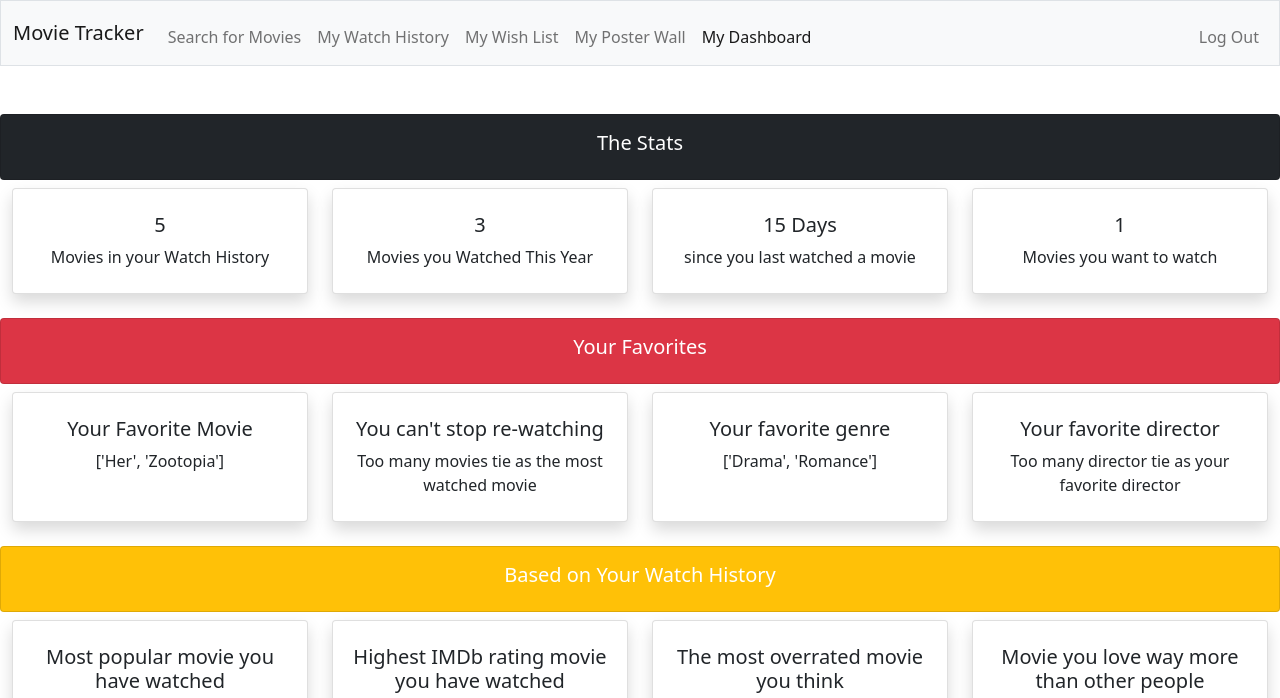
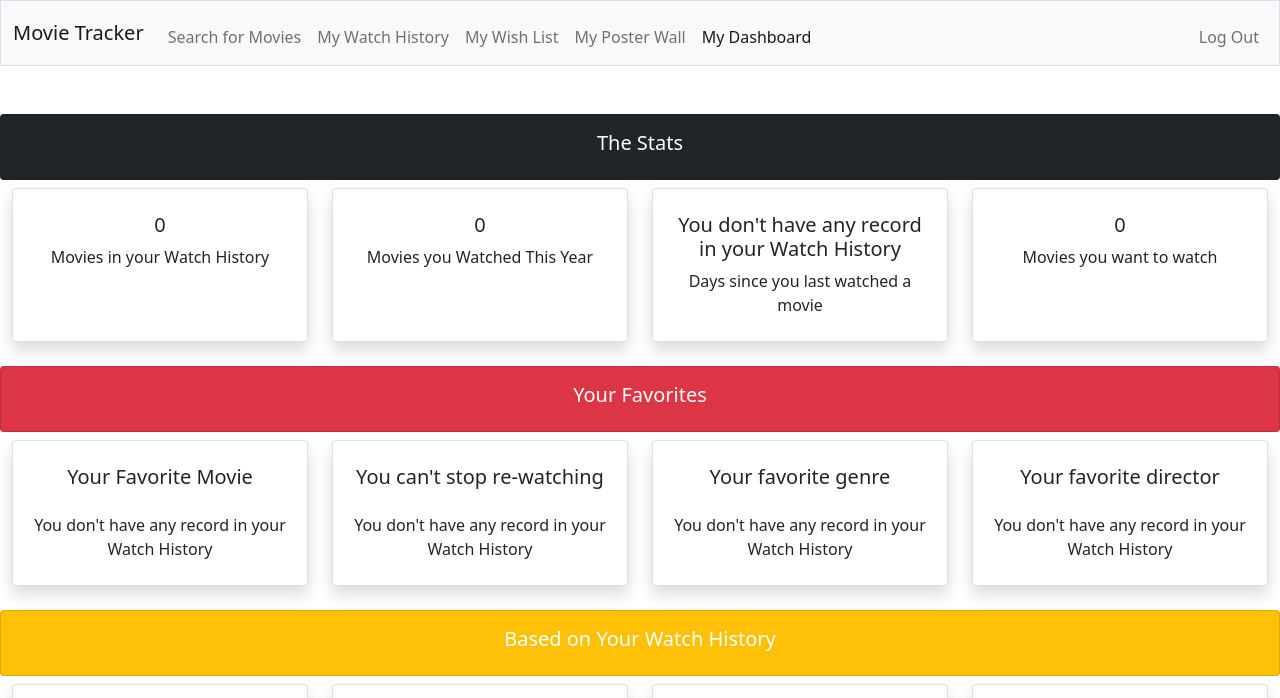
Before and after one commit to aybucydu9/movie_tracker, a Flask app: page /stats in a window 1280 px wide. Shown: the top 698 px of the page. Run offline with Flask 3, Linux system fonts and the light colour scheme; a user stored in the database is signed in.

Commit message:
Enhance - dashboard show 2 movies and text center

```diff
--- a/app.py
+++ b/app.py
@@ -21,10 +21,10 @@ app.config["SESSION_TYPE"] = "filesystem"
 Session(app)
 
 # v1: Configure SQLlite DB
-app.config["SQLALCHEMY_DATABASE_URI"] = "sqlite:///movies_sqlite.db" #TODO
+# app.config["SQLALCHEMY_DATABASE_URI"] = "sqlite:///movies_sqlite.db"
 
 # v2: Config for Heroku
-#app.config["SQLALCHEMY_DATABASE_URI"] = os.environ['POSTGRESQL_URL']
+app.config["SQLALCHEMY_DATABASE_URI"] = os.environ['POSTGRESQL_URL']
 
 db = SQLAlchemy(app)
 
@@ -61,8 +61,8 @@ class Wishlist(db.Model):
     boxoffice = db.Column(db.String(200))
 
 # v1: SQLlite DB create tables
-with app.app_context():
-    db.create_all()
+# with app.app_context():
+#     db.create_all()
 
 # Make sure API key is set
 if not os.environ.get("API_KEY"):
@@ -419,10 +419,13 @@ def stats():
     basic_stats = []
     favorite = []
     favorite_with_img = []
+    favorite_with_img_2 = []
     others = []
     others_with_img = []
+    others_with_img_2 = []
     watch_next = []
     watch_next_with_img = []
+    watch_next_with_img_2 = []
     stats_list = list()
     stats_list_with_image = list()
     stats_list_with_image_2 = list()
@@ -441,8 +444,8 @@ def stats():
 
     # days since you last watched a movie
     results = find_most_recent_watch()
-    basic_stats.append({"question": "since you last watched a movie",
-                        "answer": results + " Days"})
+    basic_stats.append({"question": "Days since you last watched a movie",
+                        "answer": results})
 
     # number of wishlist items
     results = db.session.query(Wishlist).filter_by(user_id=session["user_id"]).count()
@@ -457,9 +460,15 @@ def stats():
         favorite_with_img.append({"question": "Your Favorite Movie",
                                     "answer": results,
                                     "poster": poster[0]})
+    elif type(poster)== list and len(poster)==2:
+        favorite_with_img_2.append({"question": "Your Favorite Movie",
+                                    "answer": results,
+                                    "poster_1": poster[0],
+                                    "poster_2": poster[1]})
     else:
         favorite.append({"question": "Your Favorite Movie",
                                   "answer": results})
+
 
     # movies you watched the most times
     results = most_watch()
@@ -468,6 +477,11 @@ def stats():
         favorite_with_img.append({"question": "You can't stop re-watching",
                         "answer": results,
                         "poster": poster[0]})
+    elif type(poster)== list and len(poster)==2:
+        favorite_with_img_2.append({"question": "You can't stop re-watching",
+                                    "answer": results,
+                                    "poster_1": poster[0],
+                                    "poster_2": poster[1]})
     else:
         favorite.append({"question": "You can't stop re-watching",
                                   "answer": results})
@@ -495,6 +509,11 @@ def stats():
         others_with_img.append({"question": "Most popular movie you have watched",
                                     "answer": results,
                                     "poster": poster[0]})
+    elif type(poster)== list and len(poster)==2:
+        others_with_img_2.append({"question": "Most popular movie you have watched",
+                                    "answer": results,
+                                    "poster_1": poster[0],
+                                    "poster_2": poster[1]})
     else:
         others.append({"question": "Most popular movie you have watched",
                                   "answer": results})
@@ -506,6 +525,11 @@ def stats():
         others_with_img.append({"question": "Highest IMDb rating movie you have watched",
                                     "answer": results,
                                     "poster": poster[0]})
+    elif type(poster)== list and len(poster)==2:
+        others_with_img_2.append({"question": "Highest IMDb rating movie you have watched",
+                                    "answer": results,
+                                    "poster_1": poster[0],
+                                    "poster_2": poster[1]})
     else:
         others.append({"question": "Highest IMDb rating movie you have watched",
                                   "answer": results})
@@ -517,6 +541,11 @@ def stats():
         others_with_img.append({"question": "Movie you love way more than other people",
                                     "answer": results,
                                     "poster": poster[0]})
+    elif type(poster)== list and len(poster)==2:
+        others_with_img_2.append({"question": "Movie you love way more than other people",
+                                    "answer": results,
+                                    "poster_1": poster[0],
+                                    "poster_2": poster[1]})
     else:
         others.append({"question": "Movie you love way more than other people",
                                   "answer": results})
@@ -528,6 +557,11 @@ def stats():
         others_with_img.append({"question": "The most overrated movie you think",
                                     "answer": results,
                                     "poster": poster[0]})
+    elif type(poster)== list and len(poster)==2:
+        others_with_img_2.append({"question": "The most overrated movie you think",
+                                    "answer": results,
+                                    "poster_1": poster[0],
+                                    "poster_2": poster[1]})
     else:
         others.append({"question": "The most overrated movie you think",
                                   "answer": results})
@@ -541,6 +575,11 @@ def stats():
         watch_next_with_img.append({"question": "Some old fashion",
                                     "answer": results,
                                     "poster": poster[0]})
+    elif type(poster)== list and len(poster)==2:
+        watch_next_with_img_2.append({"question": "Some old fashion",
+                                    "answer": results,
+                                    "poster_1": poster[0],
+                                    "poster_2": poster[1]})
     else:
         watch_next.append({"question": "Some old fashion",
                                   "answer": results})
@@ -552,6 +591,11 @@ def stats():
         watch_next_with_img.append({"question": "Highest rating",
                                     "answer": results,
                                     "poster": poster[0]})
+    elif type(poster)== list and len(poster)==2:
+        watch_next_with_img_2.append({"question": "Highest rating",
+                                    "answer": results,
+                                    "poster_1": poster[0],
+                                    "poster_2": poster[1]})
     else:
         watch_next.append({"question": "Highest rating",
                                   "answer": results})
@@ -563,6 +607,11 @@ def stats():
         watch_next_with_img.append({"question": "Most popular",
                                     "answer": results,
                                     "poster": poster[0]})
+    elif type(poster)== list and len(poster)==2:
+        watch_next_with_img_2.append({"question": "Most popular",
+                                    "answer": results,
+                                    "poster_1": poster[0],
+                                    "poster_2": poster[1]})
     else:
         watch_next.append({"question": "Most popular",
                                   "answer": results})
@@ -573,11 +622,29 @@ def stats():
         watch_next_with_img.append({"question": "Something new",
                                     "answer": results,
                                     "poster": poster[0]})
+    elif type(poster)== list and len(poster)==2:
+        watch_next_with_img_2.append({"question": "Something new",
+                                    "answer": results,
+                                    "poster_1": poster[0],
+                                    "poster_2": poster[1]})
     else:
         watch_next.append({"question": "Something new",
                                   "answer": results})
 
-    return render_template("dashboard_cards.html", basic_stats=basic_stats, favorite=favorite, favorite_with_img=favorite_with_img, others=others, others_with_img=others_with_img, watch_next=watch_next, watch_next_with_img=watch_next_with_img, stats=stats_list, stats_img=stats_list_with_image, stats_img_2=stats_list_with_image_2)
+    return render_template("dashboard_cards.html",
+                           basic_stats=basic_stats,
+                           favorite=favorite,
+                           favorite_with_img=favorite_with_img,
+                           favorite_with_img_2=favorite_with_img_2,
+                           others=others,
+                           others_with_img=others_with_img,
+                           others_with_img_2=others_with_img_2,
+                           watch_next=watch_next,
+                           watch_next_with_img=watch_next_with_img,
+                           watch_next_with_img_2=watch_next_with_img_2,
+                           stats=stats_list,
+                           stats_img=stats_list_with_image,
+                           stats_img_2=stats_list_with_image_2)
 
 def find_highest(table, metric):
     results = list()
--- a/templates/dashboard_cards.html
+++ b/templates/dashboard_cards.html
@@ -48,12 +48,32 @@
         </div>
     {% endfor %}
 
+    {% for record in favorite_with_img_2 %}
+        <div class="col-xl-3 col-md-5 mb-4">
+            <div class="card border-left-primary shadow h-100 py-2">
+                <div class="mb-3"></div>
+                <h5 class="card-title">{{ record.question }}</h5>
+                <div class="card-body d-flex align-items-center">
+                    <div class="row g-0">
+                        <div class="col-sm-6">
+                            <img src="{{ record.poster_1 }}" class="img-fluid" alt="...">
+                        </div>
+                        <div class="col-sm-6">
+                            <img src="{{ record.poster_2 }}" class="img-fluid" alt="...">
+                        </div>
+                    </div>
+                </div>
+            </div>
+        </div>
+    {% endfor %}
+
     {% for record in favorite %}
         <div class="col-xl-3 col-md-6 mb-4">
         <div class="card border-left-primary shadow h-100 py-2">
-            <div class="card-body">
+            <div class="mb-3"></div>
             <h5 class="card-title">{{ record.question }}</h5>
-            <p class="card-text">{{ record.answer }}</p>
+            <div class="card-body text-center d-flex align-items-center mx-auto">
+            <p class="card-text text-center">{{ record.answer }}</p>
             </div>
         </div>
         </div>
@@ -77,21 +97,41 @@
         </div>
     {% endfor %}
 
+    {% for record in others_with_img_2 %}
+    <div class="col-xl-3 col-md-5 mb-4">
+        <div class="card border-left-primary shadow h-100 py-2">
+            <div class="mb-3"></div>
+            <h5 class="card-title">{{ record.question }}</h5>
+            <div class="card-body d-flex align-items-center">
+                <div class="row g-0">
+                    <div class="col-sm-6">
+                        <img src="{{ record.poster_1 }}" class="img-fluid" alt="...">
+                    </div>
+                    <div class="col-sm-6">
+                        <img src="{{ record.poster_2 }}" class="img-fluid" alt="...">
+                    </div>
+                </div>
+            </div>
+        </div>
+    </div>
+    {% endfor %}
+
     {% for record in others %}
         <div class="col-xl-3 col-md-6 mb-4">
-        <div class="card border-left-primary shadow h-100 py-2">
-            <div class="card-body">
-            <h5 class="card-title">{{ record.question }}</h5>
-            <p class="card-text">{{ record.answer }}</p>
+            <div class="card border-left-primary shadow h-100 py-2">
+                <div class="mb-3"></div>
+                <h5 class="card-title">{{ record.question }}</h5>
+                <div class="card-body d-flex align-items-center mx-auto">
+                    <p class="card-text">{{ record.answer }}</p>
+                </div>
             </div>
-        </div>
         </div>
     {% endfor %}
 
 
     <div class="card bg-secondary text-white">
         <div class="card-body">
-        <h5 class="card-title">What to Watch Next</h5>
+            <h5 class="card-title">What to Watch Next</h5>
         </div>
     </div>
 
@@ -108,6 +148,25 @@
         </div>
     {% endfor %}
 
+    {% for record in watch_next_with_img_2 %}
+    <div class="col-xl-3 col-md-5 mb-4">
+        <div class="card border-left-primary shadow h-100 py-2">
+            <div class="mb-3"></div>
+            <h5 class="card-title">{{ record.question }}</h5>
+            <div class="card-body d-flex align-items-center">
+                <div class="row g-0">
+                    <div class="col-sm-6">
+                        <img src="{{ record.poster_1 }}" class="img-fluid" alt="...">
+                    </div>
+                    <div class="col-sm-6">
+                        <img src="{{ record.poster_2 }}" class="img-fluid" alt="...">
+                    </div>
+                </div>
+            </div>
+        </div>
+    </div>
+    {% endfor %}
+
     {% for record in watch_next %}
         <div class="col-xl-3 col-md-6 mb-4">
             <div class="card border-left-primary shadow h-100 py-2">
@@ -120,7 +179,7 @@
     {% endfor %}
 
     {% for record in stats_img_2 %}
-        <div class="col-sm-6">
+        <div class="col-sm-3">
             <div class="card">
                 <div class="card-body">
                     <h5 class="card-title">{{ record.question }}</h5>
```
